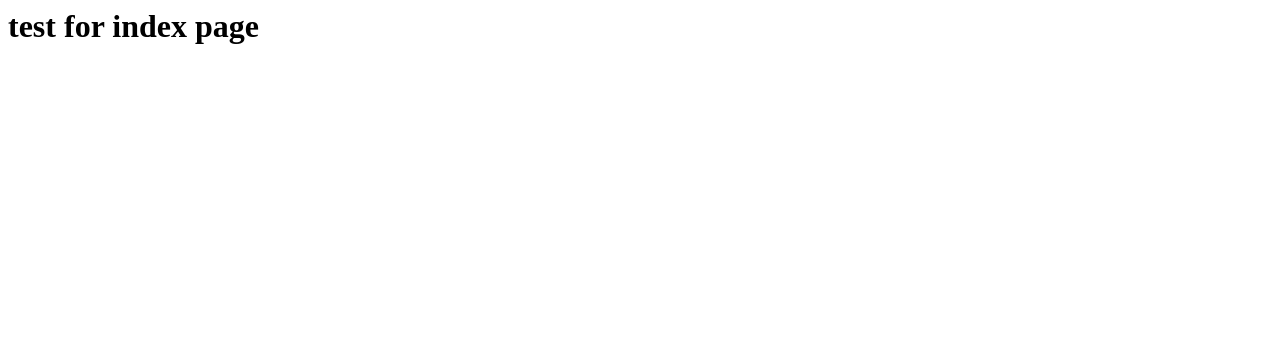
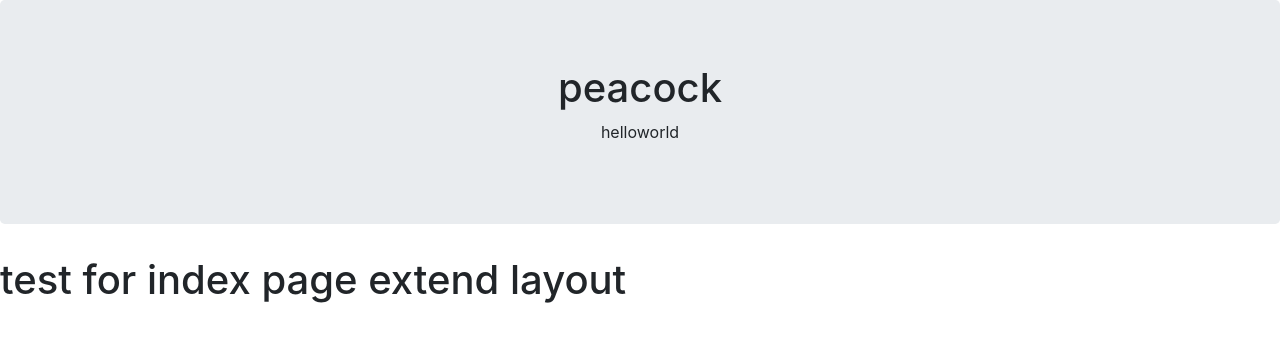
Before and after one commit to lilitmovsisyan/peacock, a Django app: page /blog/index in a window 1280 px wide. Shown: the top 342 px of the page. Run offline with Django 3.2, Linux system fonts and the light colour scheme; some libraries are stand-ins or nearby versions.

Commit message:
create basic bare-boned index.html

```diff
--- a/blog/templates/blog/index.html
+++ b/blog/templates/blog/index.html
@@ -1 +1,7 @@
-<h1>test for index page</h1>
+{% extends 'blog/layout.html' %}
+
+{% block content %}
+<h1>test for index page extend layout</h1>
+
+
+{% endblock %}
```
